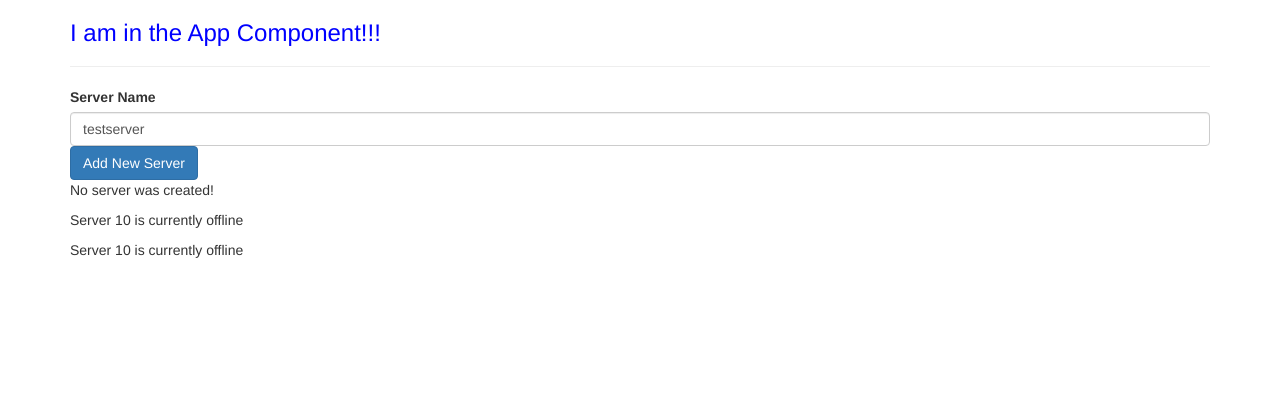
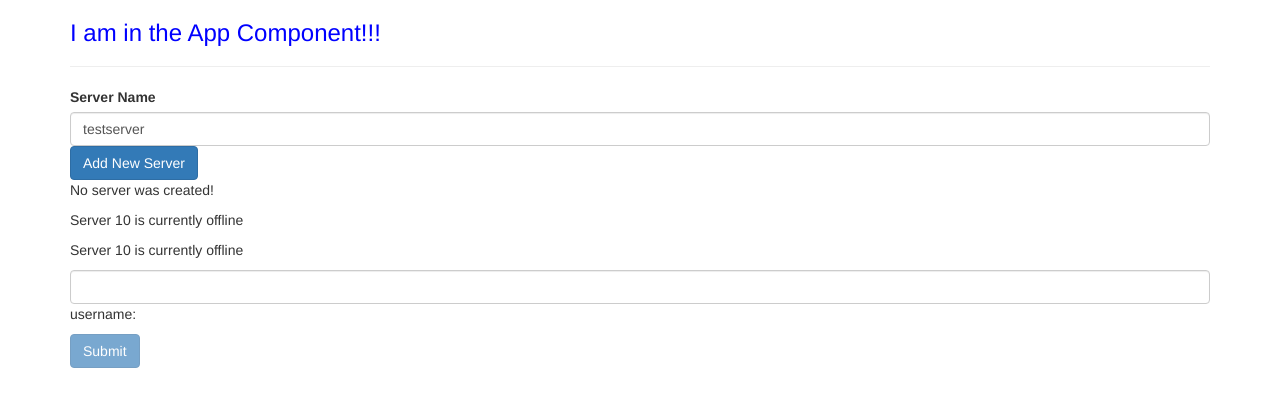
Before and after one commit to leon-xvi/udemy-angular-one, an Angular app: page / in a window 1280 px wide. Shown: the top 406 px of the page. Built offline with nearby package versions, Linux system fonts and the light colour scheme.

Commit message:
created a component called practice in which I did the exercises for Assignment 2

```diff
--- a/src/app/app.component.html
+++ b/src/app/app.component.html
@@ -4,6 +4,7 @@
       <h3>I am in the App Component!!!</h3>
       <hr>
       <app-servers></app-servers>
+      <app-practice></app-practice>
     </div>
   </div>
 </div>
--- a/src/app/app.module.ts
+++ b/src/app/app.module.ts
@@ -4,12 +4,14 @@ import { FormsModule } from '@angular/forms';
 import { AppComponent } from './app.component';
 import { ServerComponent } from './server/server.component';
 import { ServersComponent } from './servers/servers.component';
+import { PracticeComponent } from './practice/practice.component';
 
 @NgModule({
   declarations: [
     AppComponent,
     ServerComponent,
-    ServersComponent
+    ServersComponent,
+    PracticeComponent
   ],
   imports: [
     BrowserModule,
--- /dev/null
+++ b/src/app/practice/practice.component.html
@@ -0,0 +1,11 @@
+<input
+  type="text"
+  class="form-control"
+  [(ngModel)]="username">
+
+<p>username: {{ username }}</p>
+
+<button
+  [disabled]="!username"
+  class="btn btn-primary"
+  (click)="onSubmitUsername()">Submit</button>
--- /dev/null
+++ b/src/app/practice/practice.component.ts
@@ -0,0 +1,19 @@
+import { Component, OnInit } from '@angular/core';
+
+@Component({
+  selector: 'app-practice',
+  templateUrl: './practice.component.html',
+  styleUrls: ['./practice.component.css']
+})
+export class PracticeComponent implements OnInit {
+  username = '';
+  constructor() { }
+
+  ngOnInit() {
+  }
+
+  onSubmitUsername() {
+    this.username = ''
+  }
+
+}
```
Also changed, not shown: src/app/practice/practice.component.css (added).
